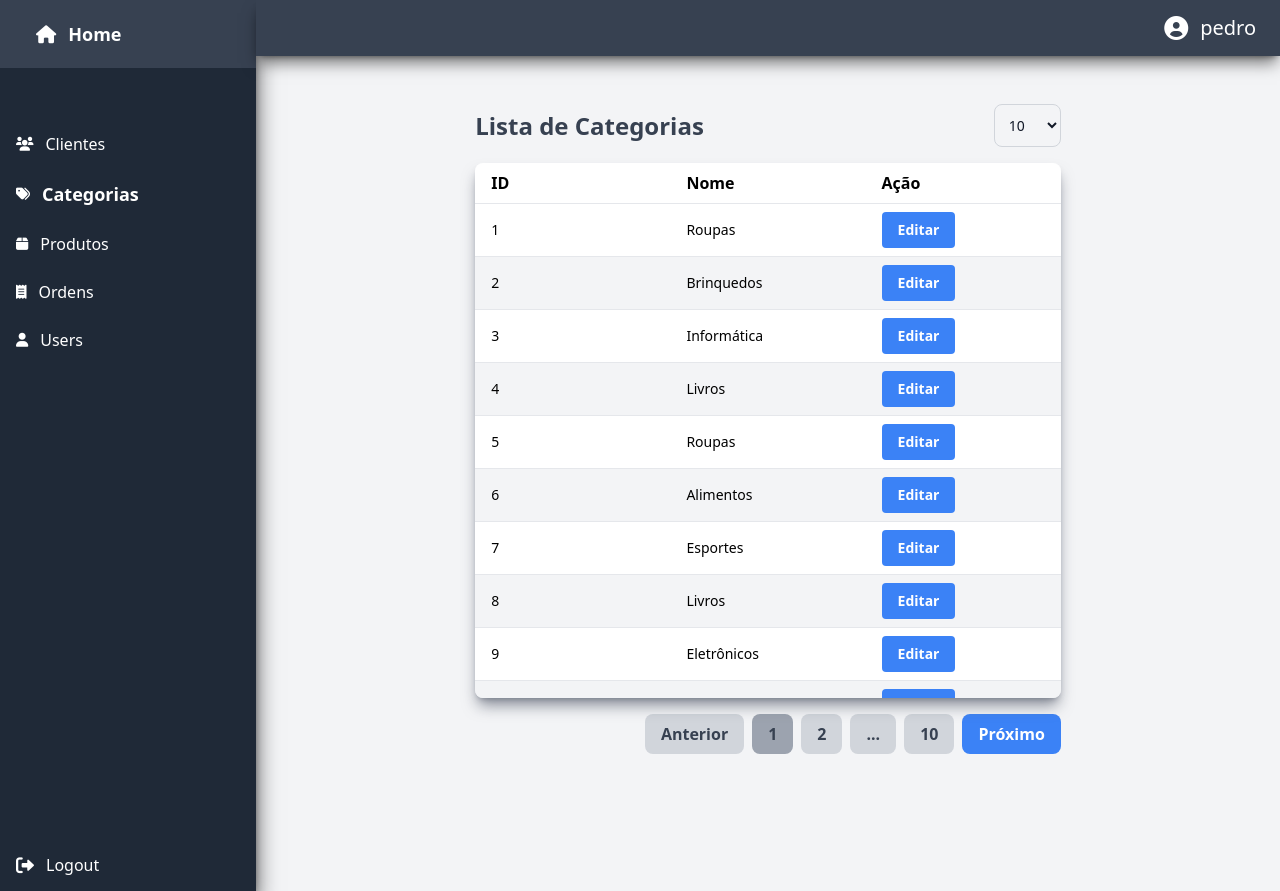
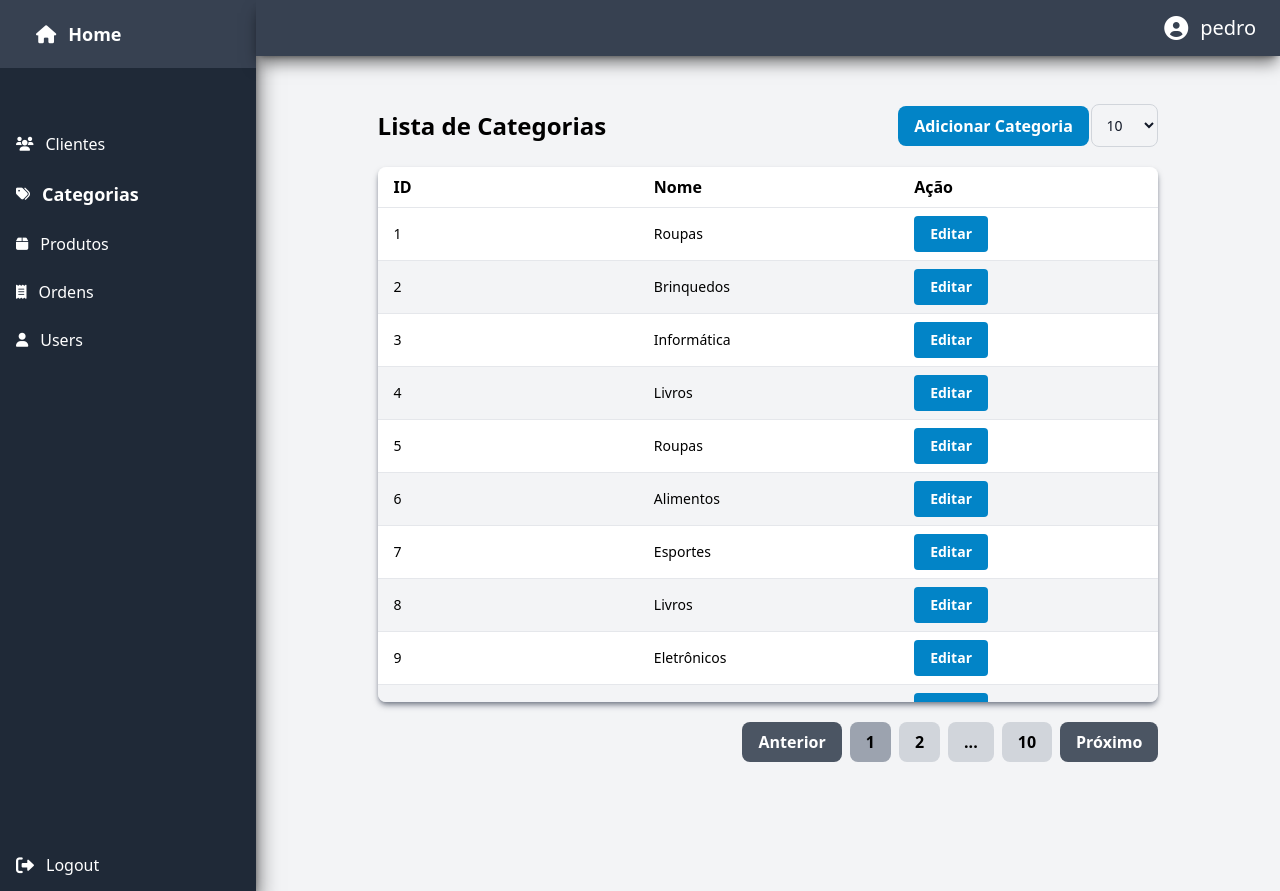
Before and after one commit to Crautor/BotTelegram, a Django app: page //categorias/ in a window 1280 px wide. Run offline with Django 5.2, Linux system fonts and the light colour scheme; a user stored in the database is signed in; some libraries are stand-ins or nearby versions.

Commit message:
feature/feito botões de tabela categoria e produtos e algumas alterações nos estilos da tabela

```diff
--- a/front/dashboard/templates/categorias.html
+++ b/front/dashboard/templates/categorias.html
@@ -112,18 +112,21 @@
         </header>
         <!--main-->
         <div class="flex-1 p-6 flex items-center justify-center">
-          <div class="flex flex-col gap-4 w-3/5">
-            <div class="flex items-center justify-between">
-              <h2 class="text-2xl font-bold text-gray-700">Lista de Categorias</h2>
+          <div class="flex flex-col gap-5 w-4/5 ">
+            <div class="flex items-center justify-between ">
+              <h2 class="text-2xl font-bold text-black">Lista de Categorias</h2>
+              <div class="w-1/3 flex items-center justify-between">
+              <button class="px-4 py-2 bg-sky-600 hover:bg-sky-700 rounded-lg text-white font-bold ">Adicionar Categoria</button>
               <select id="selectQuantidade" class="bg-gray-100 border border-gray-300 text-gray-900 text-sm rounded-lg focus:ring-blue-500 focus:border-blue-500 block w-auto p-2.5">
                 <option value="10" selected>10</option>
                 <option value="30">30</option>
                 <option value="50">50</option>
                 <option value="100">100</option>
               </select>
+              </div>
             </div>
             <div
-              class="overflow-auto w-full h-auto max-h-[60vh] relative rounded-lg shadow-lg shadow-gray-500/80"
+              class="overflow-auto w-full h-auto max-h-[60vh] relative rounded-lg shadow-md shadow-gray-500/80"
             >
               <table class="table-auto w-full text-sm">
                 <thead class="bg-white sticky top-0 z-10">
@@ -136,12 +139,12 @@
                 <tbody id="tableBody"></tbody>
               </table>
             </div>
-            <div class="flex items-center justify-end gap-2">
-              <button id="btnAnterior" class="bg-gray-300 hover:bg-gray-400 text-gray-700 font-bold py-2 px-4 rounded-lg">
+            <div class="flex items-center justify-end gap-2 ">
+              <button id="btnAnterior" class="bg-gray-600 text-white hover:bg-gray-800 hover:cursor-pointer font-bold py-2 px-4 rounded-lg">
                 Anterior
               </button>
               <div id="paginationButtons" class="flex items-center gap-2"></div>
-              <button id="btnProximo" class="bg-blue-500 hover:bg-blue-700 text-white font-bold py-2 px-4 rounded-lg">
+              <button id="btnProximo" class="bg-gray-600 text-white hover:bg-gray-800 hover:cursor-pointer font-bold py-2 px-4 rounded-lg">
                 Próximo
               </button>
             </div>
@@ -191,7 +194,7 @@
               <td class="px-4 py-2">${item.id}</td>
               <td class="px-4 py-2">${item.nome}</td>
               <td class="px-4 py-2">
-                <button class="bg-blue-500 hover:bg-blue-700 text-white font-bold py-2 px-4 rounded">Editar</button>
+                <button class="bg-sky-600 hover:bg-sky-700 text-white font-bold py-2 px-4 rounded">Editar</button>
               </td>`;
             tableBody.appendChild(row);
           });
@@ -211,7 +214,7 @@
           // Botão para a primeira página
           const btnPrimeiro = document.createElement("button");
           btnPrimeiro.textContent = "1";
-          btnPrimeiro.classList.add("bg-gray-300", "hover:bg-gray-400", "text-gray-700", "font-bold", "py-2", "px-4", "rounded-lg");
+          btnPrimeiro.classList.add("bg-gray-300", "text-black", "hover:bg-gray-400", "hover:cursor-pointer", "font-bold", "py-2", "px-4", "rounded-lg");
           if (paginaAtual === 1) {
             btnPrimeiro.classList.add("hidden");
           }
@@ -221,14 +224,14 @@
           // Botão para a página atual
           const btnAtual = document.createElement("button");
           btnAtual.textContent = paginaAtual;
-          btnAtual.classList.add("bg-gray-400", "text-gray-700", "font-bold", "py-2", "px-4", "rounded-lg");
+          btnAtual.classList.add("bg-gray-400", "text-black", "hover:bg-gray-400", "font-bold", "py-2", "px-4", "rounded-lg");
           paginationButtons.appendChild(btnAtual);
 
           // Botão para a próxima página
           const btnProxima = document.createElement("button");
 
           btnProxima.textContent = paginaAtual + 1;
-          btnProxima.classList.add("bg-gray-300", "hover:bg-gray-400", "text-gray-700", "font-bold", "py-2", "px-4", "rounded-lg");
+          btnProxima.classList.add("bg-gray-300", "text-black", "hover:bg-gray-400", "hover:cursor-pointer", "font-bold", "py-2", "px-4", "rounded-lg");
           if (paginaAtual + 1 > totalPaginas) {
             btnProxima.classList.add("hidden");
             btnProxima.classList.remove("flex");
@@ -243,7 +246,7 @@
           // Botão "..."
           const btnPontos = document.createElement("button");
           btnPontos.textContent = "...";
-          btnPontos.classList.add("bg-gray-300", "hover:bg-gray-400", "text-gray-700", "font-bold", "py-2", "px-4", "rounded-lg");
+          btnPontos.classList.add("bg-gray-300", "text-black", "hover:cursor-default", "font-bold", "py-2", "px-4", "rounded-lg");
           if (totalPaginas > 5) {
             paginationButtons.appendChild(btnPontos);
           }
@@ -256,7 +259,7 @@
           // Botão para a última página
           const btnUltimo = document.createElement("button");
           btnUltimo.textContent = totalPaginas;
-          btnUltimo.classList.add("bg-gray-300", "hover:bg-gray-400", "text-gray-700", "font-bold", "py-2", "px-4", "rounded-lg");
+          btnUltimo.classList.add("bg-gray-300", "text-black", "hover:bg-gray-400", "hover:cursor-pointer", "font-bold", "py-2", "px-4", "rounded-lg");
           if (paginaAtual === totalPaginas) {
             btnUltimo.classList.add("hidden");
           }else{
@@ -270,6 +273,7 @@
 
           btnUltimo.addEventListener("click", () => irParaPagina(totalPaginas));
           paginationButtons.appendChild(btnUltimo);
+
         }
 
         function irParaPagina(pagina) {
```
Also changed, not shown: front/dashboard/templates/clientes.html (+11 -9 lines), front/dashboard/templates/ordens.html (+10 -8 lines), front/dashboard/templates/produtos.html (+14 -9 lines), front/dashboard/templates/users.html (+11 -9 lines).
